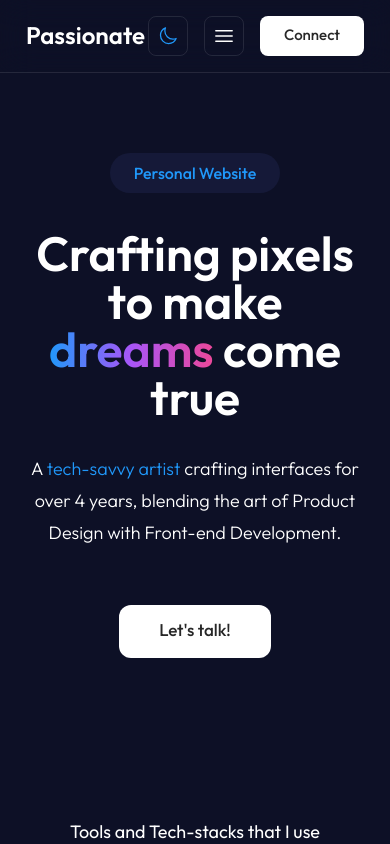
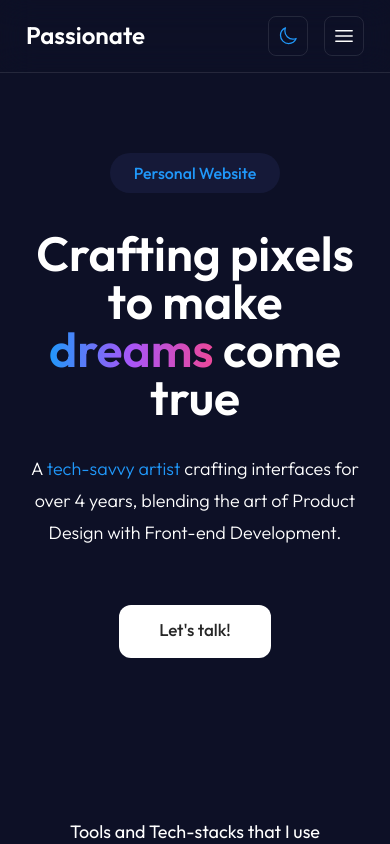
Before and after one commit to alif-firdaus/Passionate-React, a React (Create React App) app: page / in a window 390 px wide. Shown: the top 844 px of the page. Built offline with nearby package versions, Linux system fonts and the light colour scheme.

Commit message:
Navbar Button sm md : hidden

```diff
--- a/src/Pages/Navbar.jsx
+++ b/src/Pages/Navbar.jsx
@@ -106,7 +106,7 @@ function Navbar() {
 					)}
 				</div>
 
-				<div className="lg:flex lg:items-center lg:justify-center sm:hidden md:hidden">
+				<div className="hidden lg:flex lg:items-center lg:justify-center ">
 					<button className="text-black text-[15px] font-medium bg-white h-[40px] px-6 pb-[2px] rounded-lg hover:bg-grey duration-300">
 						Connect
 					</button>
```
